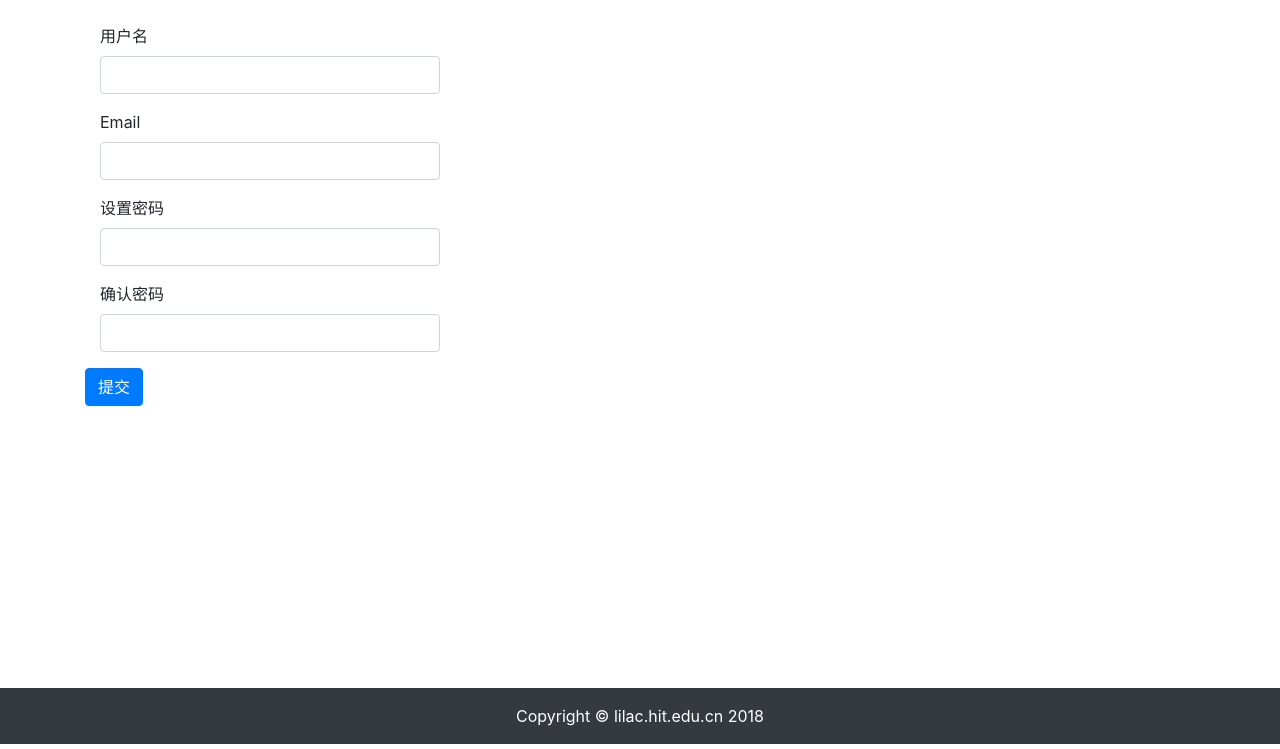
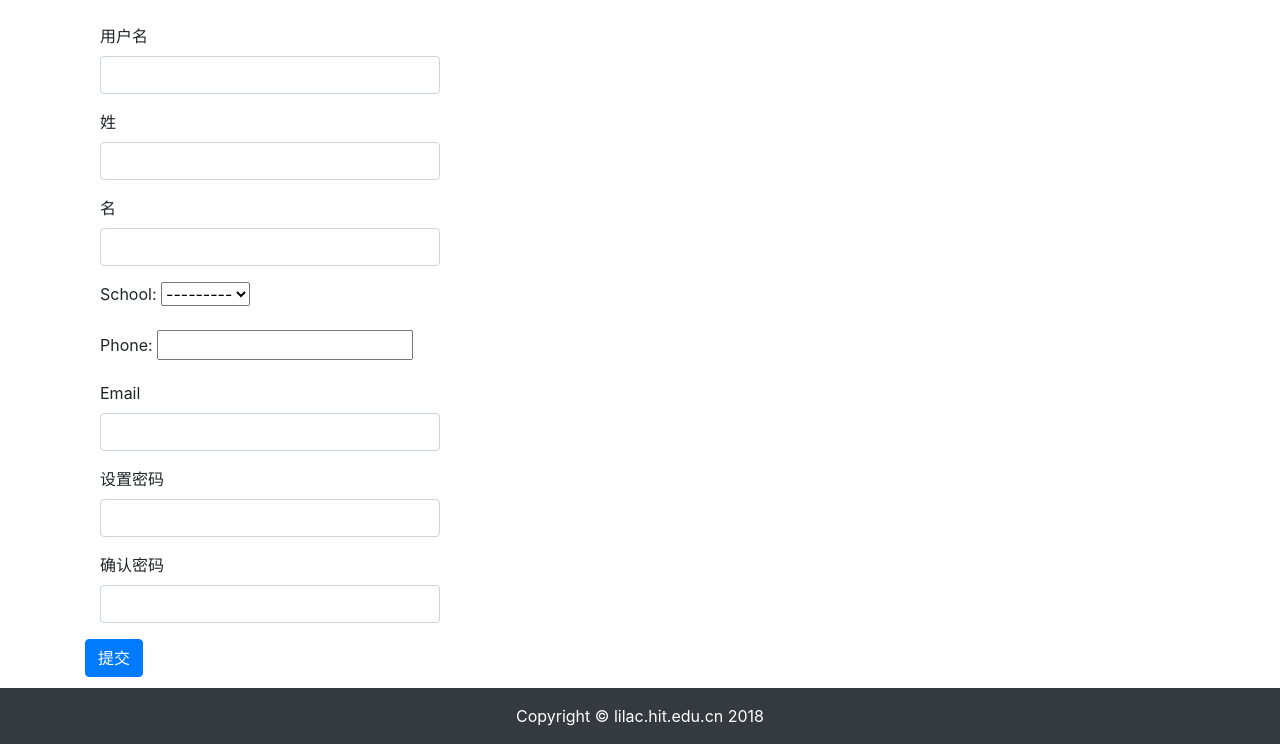
Before and after one commit to znm707/LilacWorkShop_WEBsite, a Django app: page /user/register/ in a window 1280 px wide. Shown: the part 56-805 px from the top of the page. Run offline with Django 3.2, Linux system fonts and the light colour scheme; some libraries are stand-ins or nearby versions.

Commit message:
完全版注册
1. 需要填写全部关键内容 如姓名, 手机号等
2. 可以选择学校
但是未验证邮箱是否已经注册过, 填写错误信息时, 无法正确显示提示信息

```diff
--- a/lilac_website/templates/user/register.html
+++ b/lilac_website/templates/user/register.html
@@ -11,6 +11,19 @@
                 <div class="form-group col-md-4">
                     <label for="username">用户名</label>
                     <input type="text" class="form-control" id="username" name="username" required>
+                </div>
+                <!-- 姓名 -->
+                <div class="form-group col-md-4">
+                    <label for="username">姓</label>
+                    <input type="text" class="form-control" id="last_name" name="last_name" required>
+                </div>
+                <div class="form-group col-md-4">
+                    <label for="username">名</label>
+                    <input type="text" class="form-control" id="first_name" name="first_name" required>
+                </div>
+                <!-- 学校和手机号-->
+                <div class="form-group col-md-4">
+                    {{ profile_form.as_p }}
                 </div>
                 <!-- 邮箱 -->
                 <div class="form-group col-md-4">
--- a/lilac_website/user/forms.py
+++ b/lilac_website/user/forms.py
@@ -2,7 +2,7 @@
 
 from django import forms
 from django.contrib.auth.models import User
-from .models import School
+from .models import School, Profile
 
 
 class UserLoginForm(forms.Form):
@@ -26,7 +26,7 @@
 
     class Meta:
         model = User
-        fields = ('username',)
+        fields = ('username', 'first_name', 'last_name')
 
     # 对两次输入的密码是否一致进行检查
     def clean_password2(self):
@@ -49,10 +49,15 @@
         schools = School.objects.all()
         for school in schools:
             if user_email_domin in school.school_emails:
+                print('mail check OK')
                 return data.get('email')
         raise forms.ValidationError("该邮箱暂不支持")
 
-# class ProfileForm(forms.ModelForm):
-#     class Meta:
-#         model = Profile
-#         fields = ('phone', 'avatar', 'bio')
+
+class ProfileRegisterForm(forms.ModelForm):
+    '''
+    定义注册时, 用户的扩展表单
+    '''
+    class Meta:
+        model = Profile
+        fields = ('school', 'phone')
--- a/lilac_website/user/models.py
+++ b/lilac_website/user/models.py
@@ -46,6 +46,8 @@
     user = models.OneToOneField(User, on_delete=models.CASCADE, related_name='profile')
     # 学校 构成一对多的模式， 即一个学校可以拥有多个学生， 当学校删除时， 用户也一并删除
     school = models.ForeignKey(School, on_delete=models.CASCADE, related_name='school')
+    # 用户手机号
+    phone = models.CharField(max_length=20, blank=True)
     # 用户角色（权限） 用户可以使‘项目发布者’， ‘项目参与者’
     # 枚举列表
     TEACHER = 'TE'  # 项目发布者
--- a/lilac_website/user/views.py
+++ b/lilac_website/user/views.py
@@ -1,7 +1,7 @@
 from django.shortcuts import render, HttpResponse
 # 认证组件
 from django.contrib.auth import authenticate, login, logout
-from .forms import UserLoginForm, UserRegisterForm
+from .forms import UserLoginForm, UserRegisterForm, ProfileRegisterForm
 
 
 # Create your views here.
@@ -53,11 +53,19 @@
 def user_register(request):
     if request.method == 'POST':
         user_register_form = UserRegisterForm(data=request.POST)
-        if user_register_form.is_valid():
+        profile_register_form = ProfileRegisterForm(data=request.POST)
+        if user_register_form.is_valid() and profile_register_form.is_valid():
             new_user = user_register_form.save(commit=False)
+            user_register_form_data = user_register_form.cleaned_data
             # 设置密码
-            new_user.set_password(user_register_form.cleaned_data['password'])
+            new_user.set_password(user_register_form_data['password'])
+            # 设置email
+            new_user.email = user_register_form_data['email']
             new_user.save()
+            # 保存用户的扩展信息
+            new_user_profile = profile_register_form.save(commit=False)
+            new_user_profile.user = new_user  # 与用户进行链接
+            new_user_profile.save()
             # 保存好数据后立即登录并返回博客列表页面
             login(request, new_user)
             return HttpResponse("TODO: 注册成功")
@@ -67,7 +75,8 @@
             return HttpResponse(user_register_form.errors)
     elif request.method == 'GET':
         user_register_form = UserRegisterForm()
-        context = {'form': user_register_form}
+        profile_register_form = ProfileRegisterForm()
+        context = {'form': user_register_form, 'profile_form': profile_register_form}
         return render(request, 'user/register.html', context)
     else:
         return HttpResponse("请使用GET或POST请求数据")
```
Also changed, not shown: lilac_website/user/migrations/0002_profile_phone.py (added).
